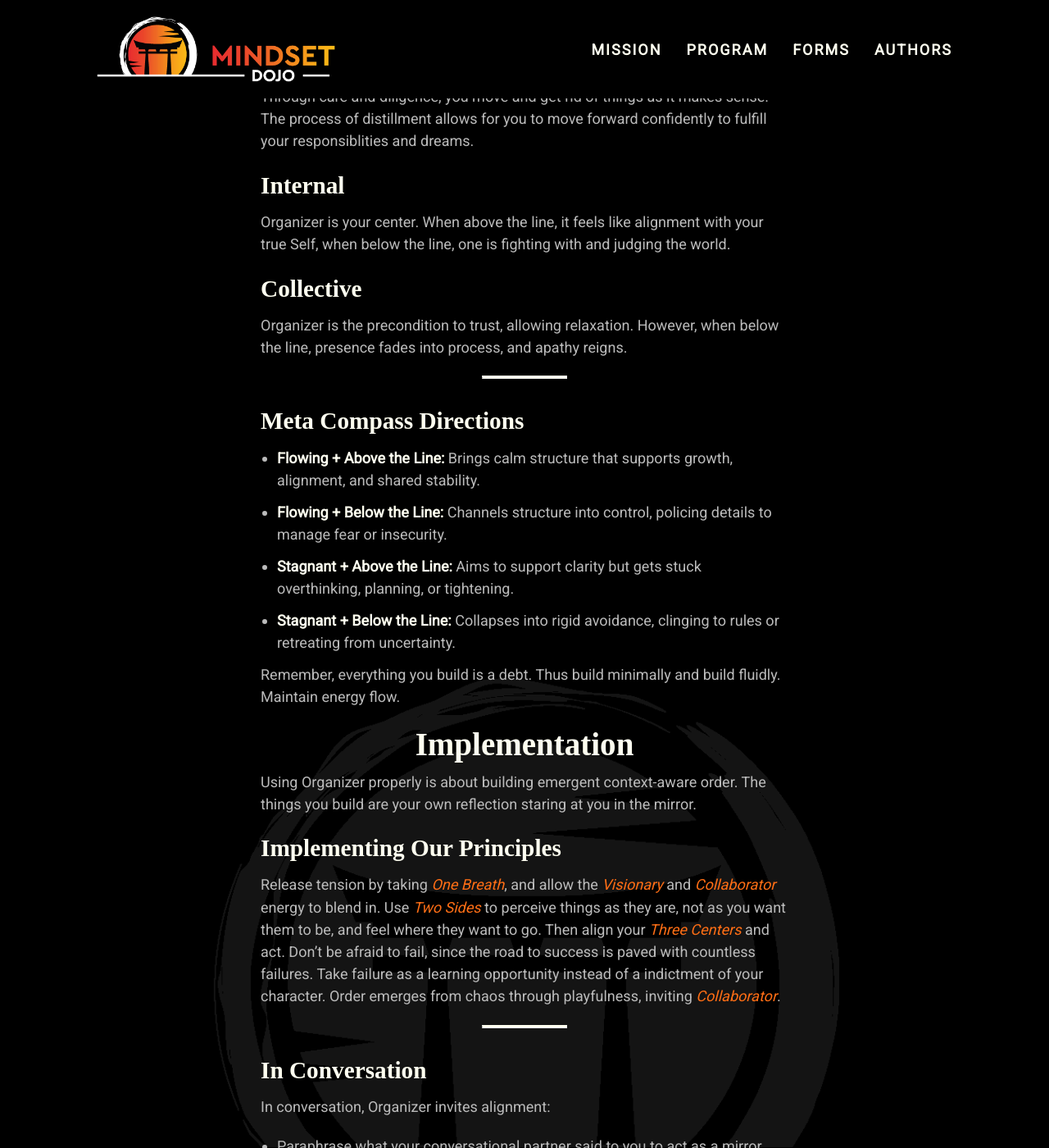
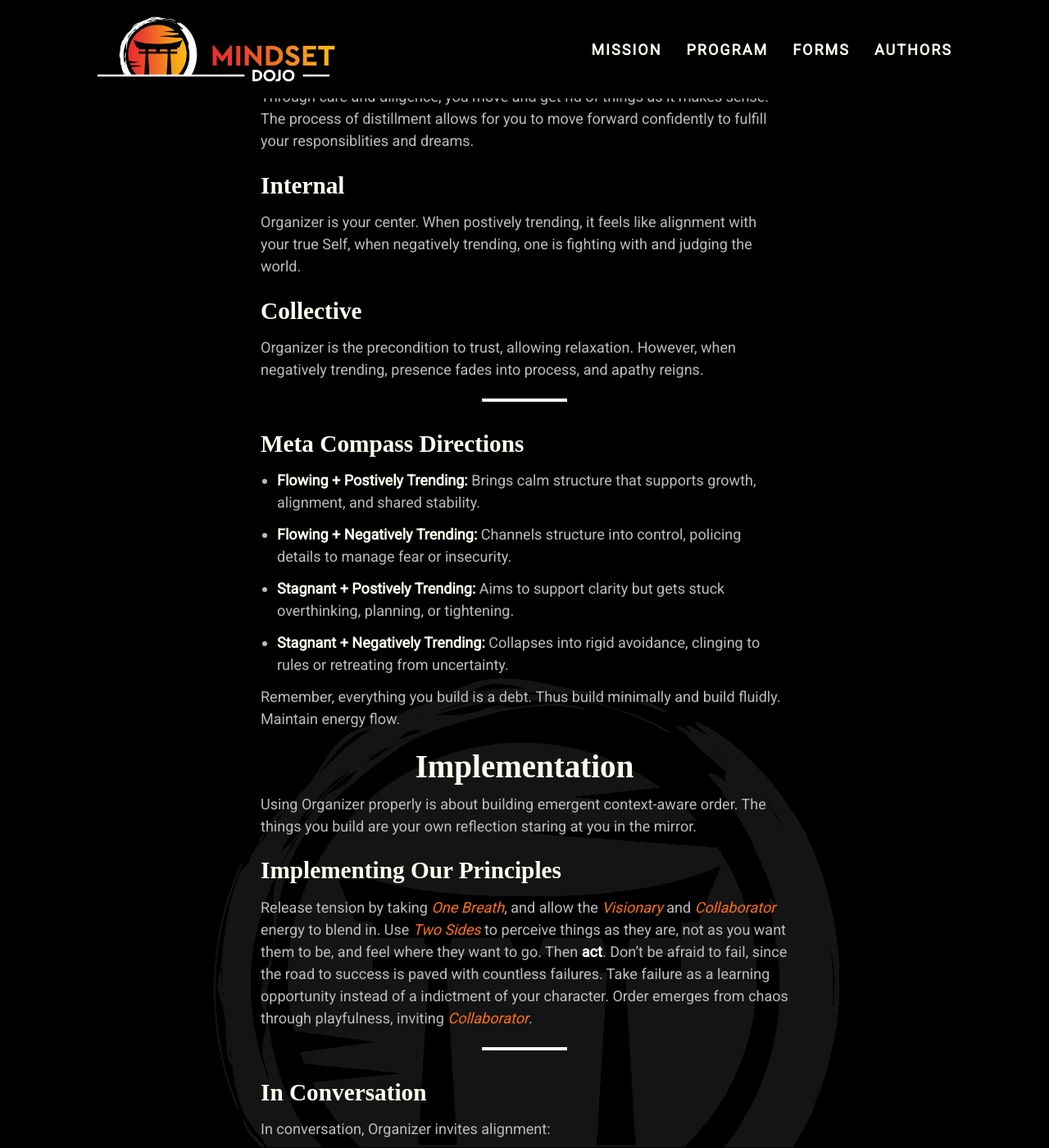
Before and after one commit to mindset-dojo/mindset-dojo.github.io, a Jekyll site: the page built from _forms/organizer.md, in a window 1280 px wide and 1400 px high, scrolled down 416 px. Shown: the whole window at 82% size. Built offline with Jekyll 4.4.1, drawn with Linux system fonts in a browser that asks for light colours; some web fonts are replaced.

Commit message:
fix(organizer): language.

```diff
--- a/_forms/organizer.md
+++ b/_forms/organizer.md
@@ -22,20 +22,20 @@ Through care and diligence, you move and get rid of things as it makes sense. Th
 
 ### Internal
 
-Organizer is your center. When above the line, it feels like alignment with your true Self, when below the line, one is fighting with and judging the world.
+Organizer is your center. When postively trending, it feels like alignment with your true Self, when negatively trending, one is fighting with and judging the world.
 
 ### Collective
 
-Organizer is the precondition to trust, allowing relaxation. However, when below the line, presence fades into process, and apathy reigns.
+Organizer is the precondition to trust, allowing relaxation. However, when negatively trending, presence fades into process, and apathy reigns.
 
 ---
 
 ### Meta Compass Directions
 
-- **Flowing + Above the Line:** Brings calm structure that supports growth, alignment, and shared stability.
-- **Flowing + Below the Line:** Channels structure into control, policing details to manage fear or insecurity.
-- **Stagnant + Above the Line:** Aims to support clarity but gets stuck overthinking, planning, or tightening.
-- **Stagnant + Below the Line:** Collapses into rigid avoidance, clinging to rules or retreating from uncertainty.
+- **Flowing + Postively Trending:** Brings calm structure that supports growth, alignment, and shared stability.
+- **Flowing + Negatively Trending:** Channels structure into control, policing details to manage fear or insecurity.
+- **Stagnant + Postively Trending:** Aims to support clarity but gets stuck overthinking, planning, or tightening.
+- **Stagnant + Negatively Trending:** Collapses into rigid avoidance, clinging to rules or retreating from uncertainty.
 
 Remember, everything you build is a debt. Thus build minimally and build fluidly. Maintain energy flow.
 
@@ -45,7 +45,7 @@ Using Organizer properly is about building emergent context-aware order. The thi
 
 ### Implementing Our Principles
 
-Release tension by taking [One Breath](../one-breath), and allow the [Visionary](../visionary/) and [Collaborator](../collaborator/) energy to blend in. Use [Two Sides](../two-sides/) to perceive things as they are, not as you want them to be, and feel where they want to go. Then align your [Three Centers](../three-centers/) and act. Don't be afraid to fail, since the road to success is paved with countless failures. Take failure as a learning opportunity instead of a indictment of your character. Order emerges from chaos through playfulness, inviting [Collaborator](../collaborator/).
+Release tension by taking [One Breath](../one-breath), and allow the [Visionary](../visionary/) and [Collaborator](../collaborator/) energy to blend in. Use [Two Sides](../two-sides/) to perceive things as they are, not as you want them to be, and feel where they want to go. Then **act**. Don't be afraid to fail, since the road to success is paved with countless failures. Take failure as a learning opportunity instead of a indictment of your character. Order emerges from chaos through playfulness, inviting [Collaborator](../collaborator/).
 
 ---
 
```
